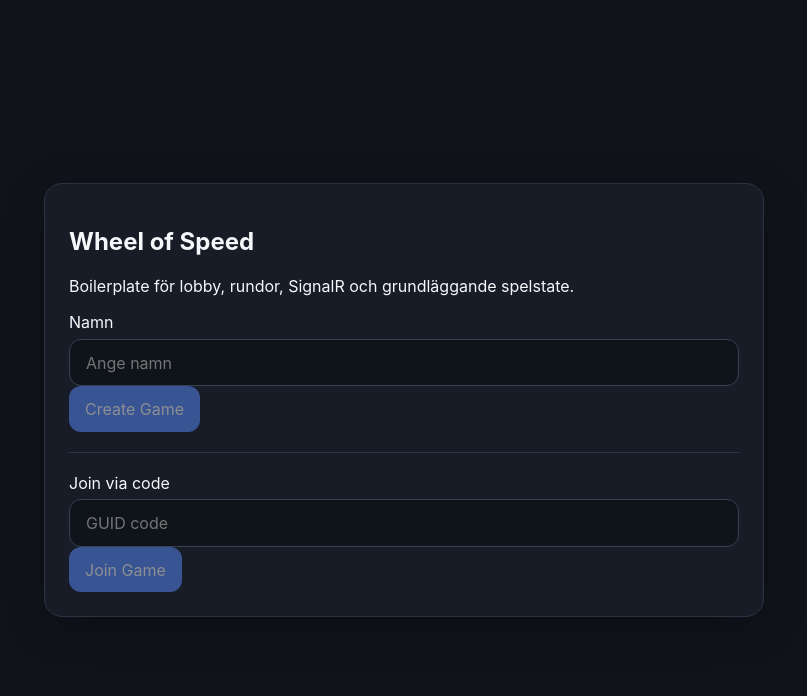
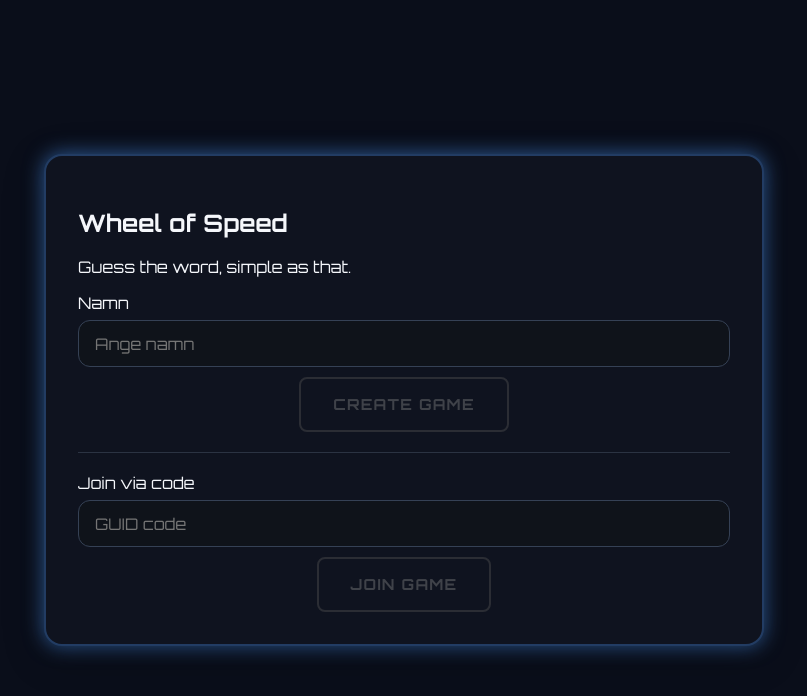
Before and after one commit to hkmp1303/wheel-of-speed, a React (Vite) app in the folder frontend/: page / in a window 1280 px wide. Shown: the top 696 px of the page, without its empty margins (236-1043 px from the left). Built offline with nearby package versions, Linux system fonts and the light colour scheme.

Commit message:
feat: apply neon arcade theme to frontend - Press Start 2P and Orbitron fonts, glowing effects, enhanced button styling

```diff
--- a/frontend/src/pages/HomePage.jsx
+++ b/frontend/src/pages/HomePage.jsx
@@ -1,35 +1,48 @@
-import { useState } from 'react'
-import { useGame } from '../context/GameContext'
+import { useState } from "react";
+import { useGame } from "../context/GameContext";
 
 export default function HomePage() {
-  const { createMatch, joinMatch } = useGame()
-  const [name, setName] = useState('')
-  const [joinCode, setJoinCode] = useState('')
+  const { createMatch, joinMatch } = useGame();
+  const [name, setName] = useState("");
+  const [joinCode, setJoinCode] = useState("");
 
   return (
     <main className="page">
       <section className="card">
         <h1>Wheel of Speed</h1>
-        <p>Boilerplate för lobby, rundor, SignalR och grundläggande spelstate.</p>
+        <p>Guess the word, simple as that.</p>
 
         <label>Namn</label>
-        <input value={name} onChange={(e) => setName(e.target.value)} placeholder="Ange namn" />
+        <input
+          value={name}
+          onChange={(e) => setName(e.target.value)}
+          placeholder="Ange namn"
+        />
 
         <div className="actions">
-          <button onClick={() => createMatch(name)} disabled={!name.trim()}>Create Game</button>
+          <button onClick={() => createMatch(name)} disabled={!name.trim()}>
+            Create Game
+          </button>
         </div>
 
         <hr />
 
         <label>Join via code</label>
-        <input value={joinCode} onChange={(e) => setJoinCode(e.target.value.toUpperCase())} placeholder="GUID code" />
+        <input
+          value={joinCode}
+          onChange={(e) => setJoinCode(e.target.value.toUpperCase())}
+          placeholder="GUID code"
+        />
 
         <div className="actions">
-          <button onClick={() => joinMatch(joinCode, name)} disabled={!name.trim() || !joinCode.trim()}>
+          <button
+            onClick={() => joinMatch(joinCode, name)}
+            disabled={!name.trim() || !joinCode.trim()}
+          >
             Join Game
           </button>
         </div>
       </section>
     </main>
-  )
+  );
 }
--- a/frontend/src/styles.css
+++ b/frontend/src/styles.css
@@ -1,12 +1,27 @@
+@import url("https://fonts.googleapis.com/css2?family=Press+Start+2P&family=Orbitron:wght@400;700;900&display=swap");
+
 :root {
-  font-family: Inter, system-ui, sans-serif;
+  font-family: "Orbitron", system-ui, sans-serif;
   color: #f5f7fb;
-  background: #10131a;
+  background: #0a0e1a;
+  --accent-primary: #4f9dff;
+  --accent-secondary: #f5c542;
+  --accent-danger: #ff4f4f;
+  --glow-primary: 0 0 20px rgba(79, 157, 255, 0.6);
+  --glow-secondary: 0 0 15px rgba(245, 197, 66, 0.6);
 }
 
-* { box-sizing: border-box; }
-body { margin: 0; }
-button, input { font: inherit; }
+* {
+  box-sizing: border-box;
+}
+body {
+  margin: 0;
+}
+button,
+input {
+  font: inherit;
+  transition: all 0.3s ease;
+}
 
 .page {
   min-height: 100vh;
@@ -21,17 +36,66 @@
 
 .card {
   width: min(100%, 720px);
-  background: #171c26;
-  border: 1px solid #2b3342;
+  background: #0f131f;
+  border: 2px solid rgba(79, 157, 255, 0.3);
   border-radius: 18px;
-  padding: 1.5rem;
-  box-shadow: 0 10px 40px rgba(0,0,0,0.25);
+  padding: 2rem;
+  box-shadow:
+    0 10px 40px rgba(0, 0, 0, 0.25),
+    var(--glow-primary);
+  animation: fade-in 0.6s ease;
+}
+@keyframes fade-in {
+  from {
+    opacity: 0;
+    transform: translateY(10px);
+  }
+  to {
+    opacity: 1;
+    transform: translateY(0);
+  }
 }
 
-.hero { display: grid; gap: 1rem; }
-.actions { display: flex; gap: 1rem; align-items: center; flex-wrap: wrap; }
-.guess-form { display: flex; gap: 0.75rem; }
-.guess-form input, input {
+.hero {
+  display: grid;
+  gap: 2rem;
+  text-align: center;
+}
+.hero h1 {
+  font-family: "Press Start 2P", cursive;
+  font-size: 2.5rem;
+  font-weight: 400;
+  letter-spacing: 0.1em;
+  margin: 0;
+  color: #f5f7fb;
+  text-shadow: var(--glow-primary), var(--glow-primary);
+  animation: glow-pulse 2s ease-in-out infinite;
+  line-height: 1.2;
+}
+@keyframes glow-pulse {
+  0%,
+  100% {
+    text-shadow: var(--glow-primary), var(--glow-primary);
+  }
+  50% {
+    text-shadow:
+      var(--glow-primary),
+      0 0 40px rgba(79, 157, 255, 0.8);
+  }
+}
+.actions {
+  display: flex;
+  gap: 1.5rem;
+  align-items: center;
+  flex-wrap: wrap;
+  justify-content: center;
+}
+.guess-form {
+  display: flex;
+  gap: 0.75rem;
+}
+.guess-form input,
+input {
   width: 100%;
   padding: 0.8rem 1rem;
   border-radius: 12px;
@@ -40,15 +104,46 @@
   color: white;
 }
 button {
-  padding: 0.8rem 1rem;
-  border-radius: 12px;
-  border: none;
-  background: #5b8cff;
-  color: white;
+  margin-top: 10px;
+  font-family: "Orbitron", system-ui, sans-serif;
+  padding: 1rem 2rem;
+  border-radius: 8px;
+  border: 2px solid var(--accent-primary);
+  background: transparent;
+  color: var(--accent-primary);
   cursor: pointer;
+  font-weight: 700;
+  font-size: 0.95rem;
+  text-transform: uppercase;
+  letter-spacing: 0.08em;
+  box-shadow: var(--glow-primary);
+  transition: all 0.3s ease;
 }
-button:disabled { opacity: 0.5; cursor: not-allowed; }
-.list { list-style: none; padding: 0; margin: 0; display: grid; gap: 0.75rem; }
+button:hover:not(:disabled) {
+  background: var(--accent-primary);
+  color: #0a0e1a;
+  transform: scale(1.05);
+  box-shadow:
+    var(--glow-primary),
+    0 0 30px rgba(79, 157, 255, 0.8);
+}
+button:active:not(:disabled) {
+  transform: scale(0.98);
+}
+button:disabled {
+  opacity: 0.4;
+  cursor: not-allowed;
+  border-color: #555;
+  box-shadow: none;
+  color: #888;
+}
+.list {
+  list-style: none;
+  padding: 0;
+  margin: 0;
+  display: grid;
+  gap: 0.75rem;
+}
 .list li {
   display: flex;
   justify-content: space-between;
@@ -72,4 +167,7 @@
   border-top: 1px solid #2b3342;
   margin: 1.25rem 0;
 }
-label { display: block; margin-bottom: 0.4rem; }
+label {
+  display: block;
+  margin-bottom: 0.4rem;
+}
```
